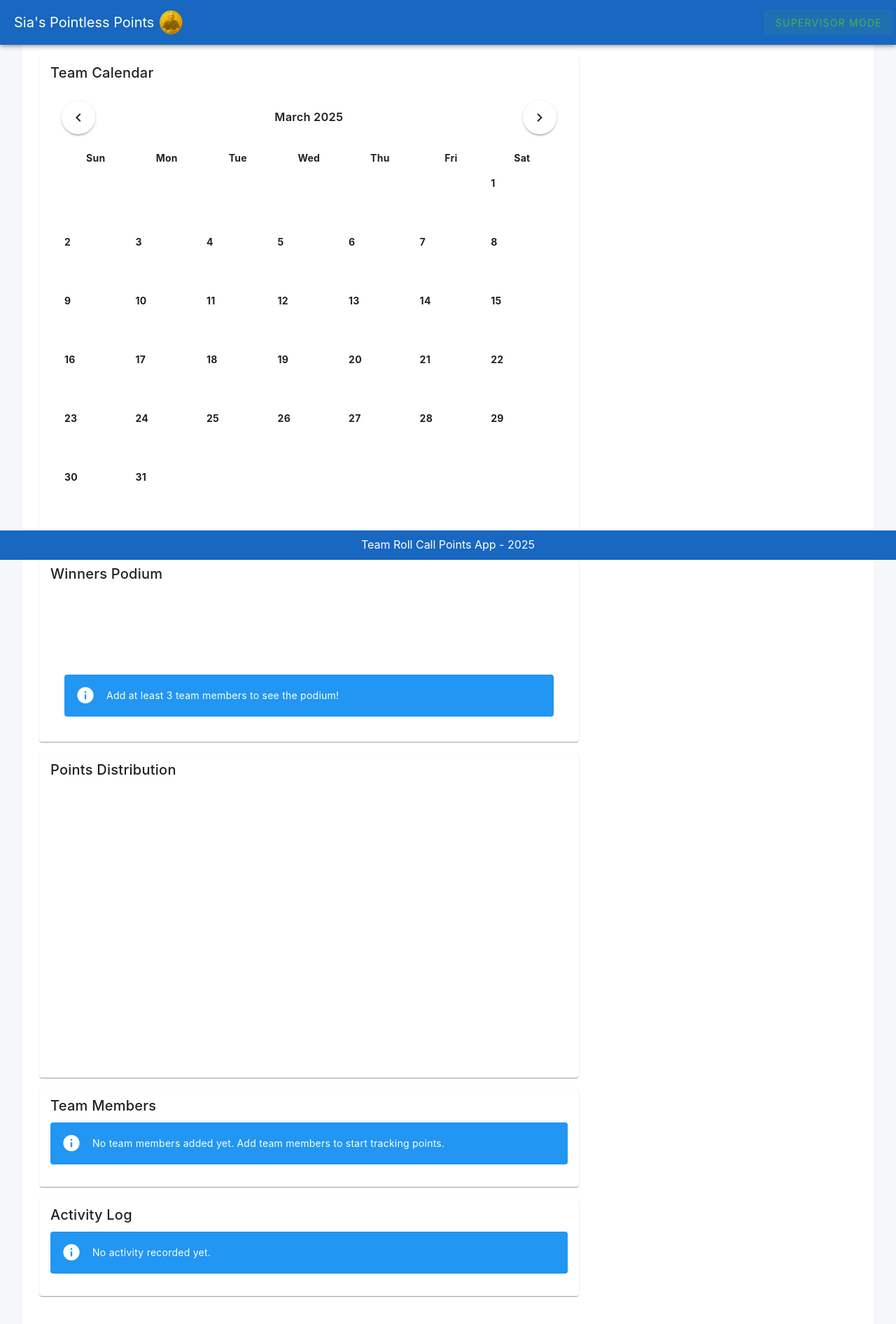
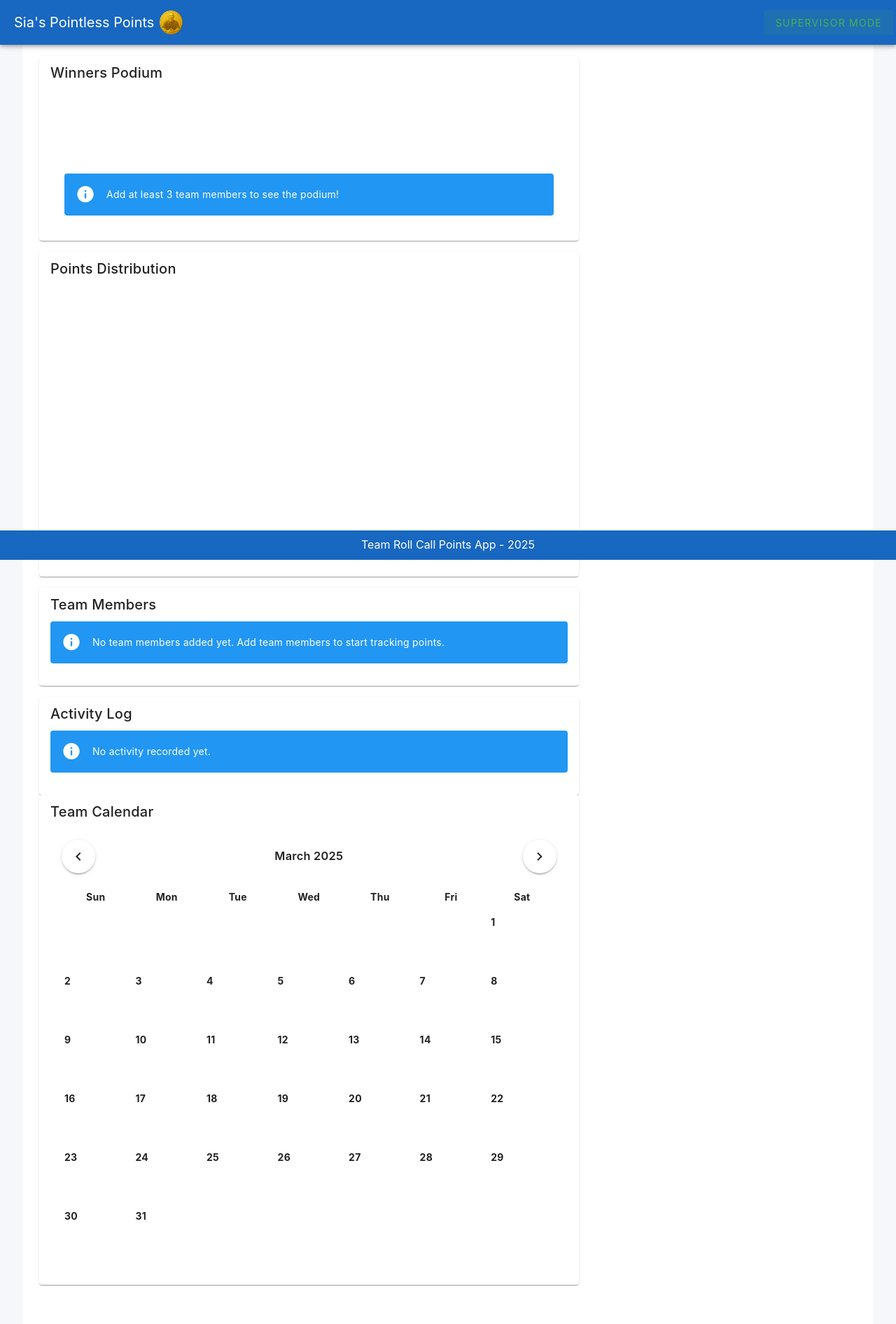
Before and after one commit to cjumamilSDSO/Pointless-Points, a Vue app: page / in a window 1280 px wide. Shown: the top 1892 px of the page at 70% size. Built offline with nearby package versions, Linux system fonts and the light colour scheme.

Commit message:
moved calendar to bottom

```diff
--- a/src/App.vue
+++ b/src/App.vue
@@ -29,18 +29,11 @@
 						cols="12"
 						md="8"
 					>
-						<v-card class="mb-4">
-							<v-card-title>Team Calendar</v-card-title>
-							<v-card-text>
-								<Calendar
-									:users="users"
-									:important-dates="importantDates"
-								/>
-							</v-card-text>
-						</v-card>
+
 
 						<v-card class="mb-4">
 							<v-card-title>Winners Podium</v-card-title>
+
 							<v-card-text>
 								<Podium :users="users" />
 							</v-card-text>
@@ -48,6 +41,7 @@
 
 						<v-card class="mb-4">
 							<v-card-title>Points Distribution</v-card-title>
+
 							<v-card-text>
 								<BarGraph :users="users" />
 							</v-card-text>
@@ -66,6 +60,16 @@
 								<AuditLog :logs="auditLogs" />
 							</v-card-text>
 						</v-card>
+
+						<v-card class="mb-4">
+							<v-card-title>Team Calendar</v-card-title>
+							<v-card-text>
+								<Calendar
+									:users="users"
+									:important-dates="importantDates"
+								/>
+							</v-card-text>
+						</v-card>
 					</v-col>
 
 					<v-col
@@ -73,8 +77,7 @@
 						md="4"
 					>
 						<v-card
-							v-if="isSupervisor"
-							class="mb-4"
+							v-if="isSupervisor" class="mb-4"
 						>
 							<v-card-title>Add New Member</v-card-title>
 							<v-card-text>
--- a/src/components/Calendar.vue
+++ b/src/components/Calendar.vue
@@ -45,16 +45,13 @@ const calendarDays = computed(() => {
 	const totalDays = daysInMonth.value
 	const firstDay = firstDayOfMonth.value
 
-	// Add empty cells for days before the first day of the month
 	for (let i = 0; i < firstDay; i++) {
 		days.push({ day: '', events: [] })
 	}
 
-	// Add days of the month
 	for (let day = 1; day <= totalDays; day++) {
 		const events = []
 
-		// Check for birthdays
 		props.users.forEach((user) => {
 			if (user.birthdate) {
 				const bDate = new Date(user.birthdate)
@@ -71,7 +68,6 @@ const calendarDays = computed(() => {
 			}
 		})
 
-		// Check for important dates
 		props.importantDates.forEach((date) => {
 			const iDate = new Date(date.date)
 			if (iDate.getMonth() === currentMonth.value && iDate.getDate() === day) {
```
